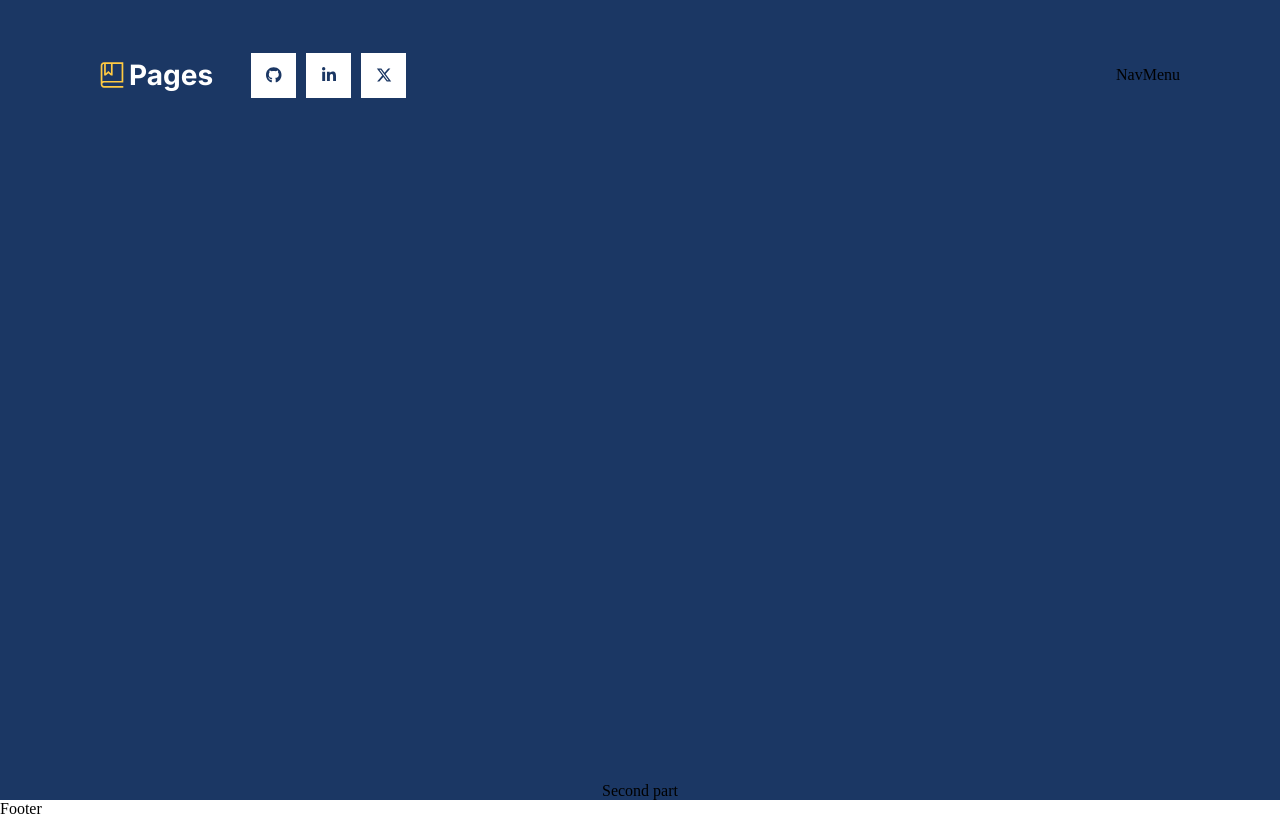
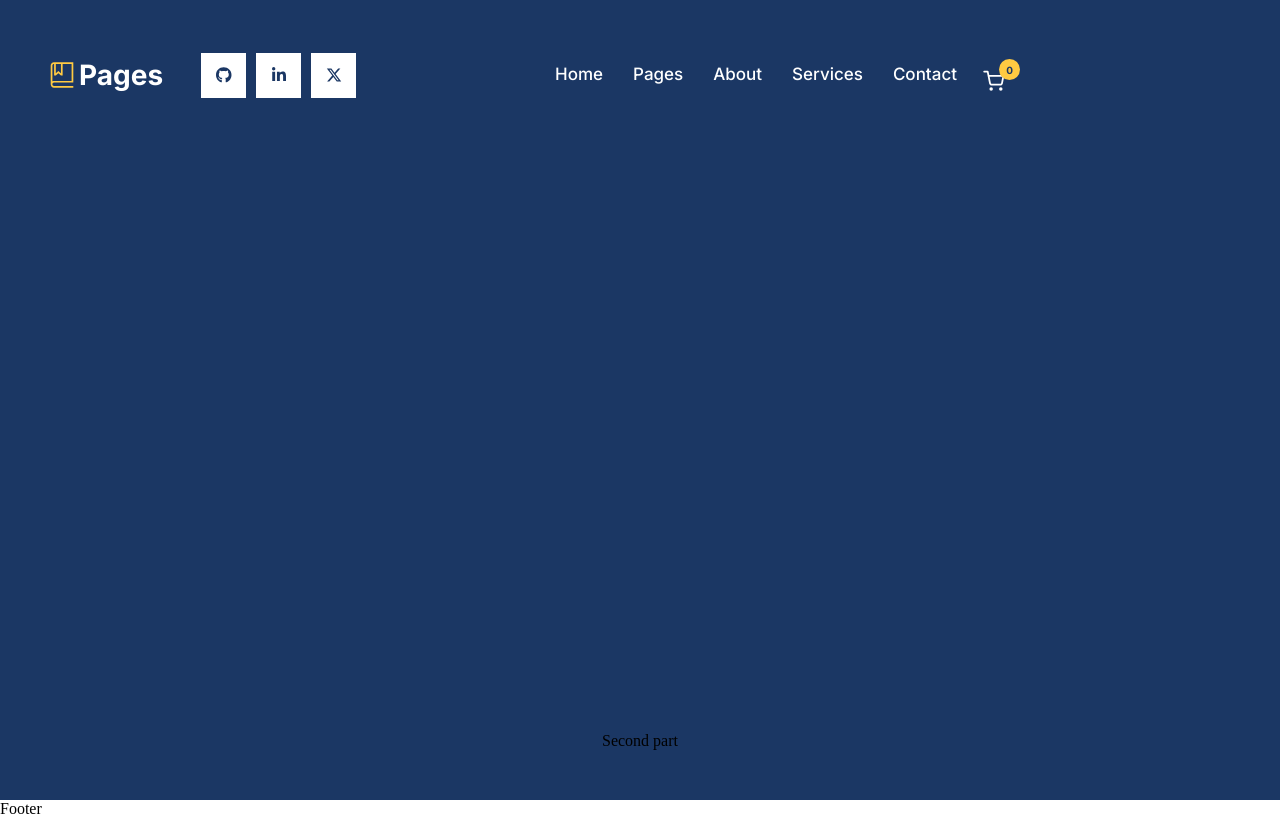
Before and after one commit to LmOpe/pages, a React (Vite) app: page / in a window 1280 px wide. Built offline with nearby package versions, Linux system fonts and the light colour scheme.

Commit message:
Added number of cart items feature

```diff
--- a/src/components/base/Header.jsx
+++ b/src/components/base/Header.jsx
@@ -1,9 +1,13 @@
-import React from "react";
+import { React, useContext, useState } from "react";
 import { Box } from "@mui/material";
+
 import "../utilities/base.css";
 import "./header.css";
 import { NavBar } from "./Navbar/NavBar";
+import { CartContext } from "../../contexts/CartContext";
 export const Header = ({ children }) => {
+  const [count, setCount] = useState(0);
+  const value = { count, setCount };
   return (
     <Box
       display={"flex"}
@@ -13,13 +17,14 @@ export const Header = ({ children }) => {
       alignItems={"center"}
       width={"100vw"}
       gap={"95px"}
-      paddingTop={"50px"}
-      paddingX={'100px'}
+      padding={"50px"}
       className="primary-bg"
       component="header"
     >
-      <NavBar />
-      <Box>{children}</Box>
+      <CartContext.Provider value={value}>
+        <NavBar />
+        <Box>{children}</Box>
+      </CartContext.Provider>
     </Box>
   );
 };
--- /dev/null
+++ b/src/components/base/Navbar/Cart.jsx
@@ -0,0 +1,45 @@
+import { Box } from "@mui/material";
+import { React, useContext } from "react";
+import { CartContext } from "../../../contexts/CartContext";
+
+export const Cart = () => {
+    const { count, setCount } = useContext(CartContext);
+    function handleClick() {
+        setCount(count+1);
+    }
+  return (
+    <Box
+     width={"37px"}
+     height={"31.5px"}
+     position={"relative"}
+     >
+      <img
+      style={{
+        position: 'absolute',
+        bottom: 0,
+        left: 0
+      }}
+      width={'22px'}
+      height={'21px'}
+      src="../../../src/assets/Cart.svg"
+      alt="Cart image" />
+      <Box
+      display={'flex'}
+      alignItems={'center'}
+      justifyContent={'center'}
+      width={'21px'}
+      height={'21px'}
+      position={'absolute'}
+      top={0}
+      right={0}
+      borderRadius={'50%'}
+      className='secondary-bg blue-font font-inter'
+      fontSize={'10px'}
+      fontWeight={800}
+      onClick={handleClick}
+      >
+        {count}
+      </Box>
+    </Box>
+  );
+};
--- a/src/components/base/Navbar/NavLink.jsx
+++ b/src/components/base/Navbar/NavLink.jsx
@@ -1,9 +1,37 @@
-import React from 'react'
+import React from "react";
+import { NavLink } from "react-router-dom";
 
-export const NavLink = () => {
+import { navLinks } from "../../../data/navbarlinks";
+
+export const NavigationLink = () => {
+  const navLink = navLinks.map((link) => {
+    return (
+      <NavLink
+        style={{
+          textDecoration: "none",
+          fontSize: "17px",
+          fontWeight: 500,
+          lineHeight: "125%",
+        }}
+        to={link.link}
+        className={"font-inter primary-font"}
+        key={link.link}
+      >
+        {link.content}
+      </NavLink>
+    );
+  });
   return (
-    <ul className='font-inter primary-font'>
-
+    <ul
+      style={{
+        width: "469px",
+        display: "flex",
+        alignItems: "center",
+        justifyContent: "flex-end",
+        gap: "30px",
+      }}
+    >
+      {navLink}
     </ul>
-  )
-}
+  );
+};
--- a/src/components/base/Navbar/NavMenu.jsx
+++ b/src/components/base/Navbar/NavMenu.jsx
@@ -1,7 +1,27 @@
-import React from 'react'
+import { Box } from "@mui/material";
+import React from "react";
+import { NavigationLink } from "./NavLink";
+import { Cart } from "./Cart";
 
 export const NavMenu = () => {
   return (
-    <div>NavMenu</div>
-  )
-}
+    <Box
+      display={"flex"}
+      width={"742px"}
+      justifyContent={"space-between"}
+      alignItems={"center"}
+      gap={"30px"}
+    >
+      <Box
+        display={"flex"}
+        width={"532px"}
+        alignItems={"center"}
+        justifyContent={"space-between"}
+        gap={"26px"}
+      >
+        <NavigationLink />
+        <Cart />
+      </Box>
+    </Box>
+  );
+};
--- /dev/null
+++ b/src/contexts/CartContext.jsx
@@ -0,0 +1,12 @@
+import { createContext } from "react";
+
+const count = 0;
+const formattedCount = count.toLocaleString('en-US', {
+    minimumIntegerDigits: 2,
+    useGrouping: false
+})
+
+export const CartContext = createContext({
+    count: 0,
+    setCount: () => {}
+});
--- /dev/null
+++ b/src/data/navbarlinks.js
@@ -0,0 +1,22 @@
+export const navLinks = [
+    {
+        'link': '/',
+        'content': 'Home'
+    },
+    {
+        'link': '/pages',
+        'content': 'Pages'
+    },
+    {
+        'link': '/about',
+        'content': 'About'
+    },
+    {
+        'link': '/services',
+        'content': 'Services'
+    },
+    {
+        'link': '/contact',
+        'content': 'Contact'
+    }
+]
```
Also changed, not shown: src/assets/Cart.svg (added), src/assets/chevron-down.svg (added), src/components/base/Navbar/NavBarLinks.jsx (deleted).
